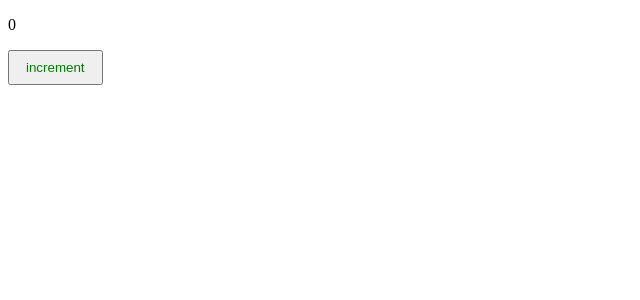
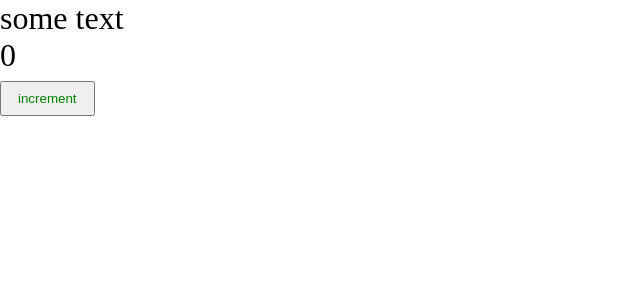
Before and after one commit to gry-dmitrij/ulbi-frontend-pro, a React app: page / in a window 1280 px wide. Shown: the top 300 px of the page, without its empty margins (0-640 px from the left). Built offline with nearby package versions, Linux system fonts and the light colour scheme.

Commit message:
lesson 1.5 css modules

```diff
--- a/package.json
+++ b/package.json
@@ -19,6 +19,7 @@
     "@types/webpack-dev-server": "^4.7.2",
     "css-loader": "^6.6.0",
     "html-webpack-plugin": "^5.5.0",
+    "mini-css-extract-plugin": "^2.5.3",
     "sass": "^1.49.9",
     "sass-loader": "^12.6.0",
     "style-loader": "^3.3.1",
--- /dev/null
+++ b/src/App.tsx
@@ -0,0 +1,11 @@
+import { Counter } from './components/Counter'
+import './index.scss'
+
+const App = () => {
+  return <div className='app'>
+    some text
+    <Counter />
+  </div>
+}
+
+export default App
--- a/src/components/Counter.scss
+++ b/src/components/Counter.module.scss
@@ -1,4 +1,4 @@
-button {
+.btn {
   padding: 8px 16px;
   color: green;
 }
--- a/src/components/Counter.tsx
+++ b/src/components/Counter.tsx
@@ -1,5 +1,5 @@
 import { useState } from 'react'
-import './Counter.scss'
+import styles from './Counter.module.scss'
 
 export const Counter = () => {
   const [count, setCount] = useState(0)
@@ -9,6 +9,6 @@
 
   return <div>
     <p>{count}</p>
-    <button onClick={increment}>increment</button>
+    <button className={styles.btn} onClick={increment}>increment</button>
   </div>
 }
--- /dev/null
+++ b/src/index.scss
@@ -0,0 +1,9 @@
+* {
+  margin: 0;
+  padding: 0;
+  box-sizing: border-box;
+}
+
+.app {
+  font-size: 32px;
+}
--- a/src/index.tsx
+++ b/src/index.tsx
@@ -1,9 +1,8 @@
 import { render } from 'react-dom'
 import { Counter } from './components/Counter'
+import App from './App'
 
 render(
-  <div>
-    <Counter />
-  </div>,
+  <App />,
   document.getElementById('root')
 )
--- a/tsconfig.json
+++ b/tsconfig.json
@@ -2,6 +2,7 @@
   "compilerOptions": {
     "outDir": "./dist/",
     "noImplicitAny": true,
+    "lib": ["es2015", "es6", "dom"],
     "module": "es6",
     "target": "es5",
     "jsx": "react-jsx",
```
Also changed, not shown: src/global.d.ts (added, +7 -0 lines), 4 other files (tests, documents, lock files or other folders).
